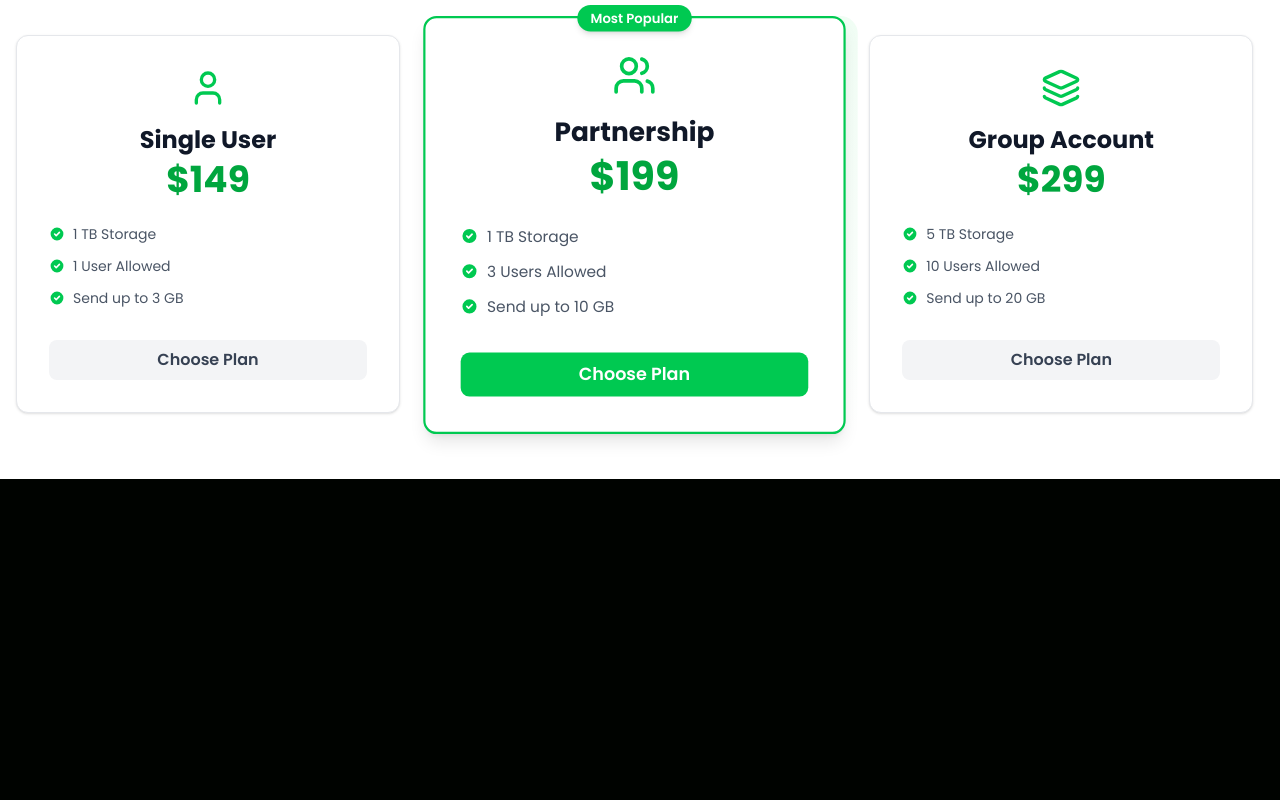
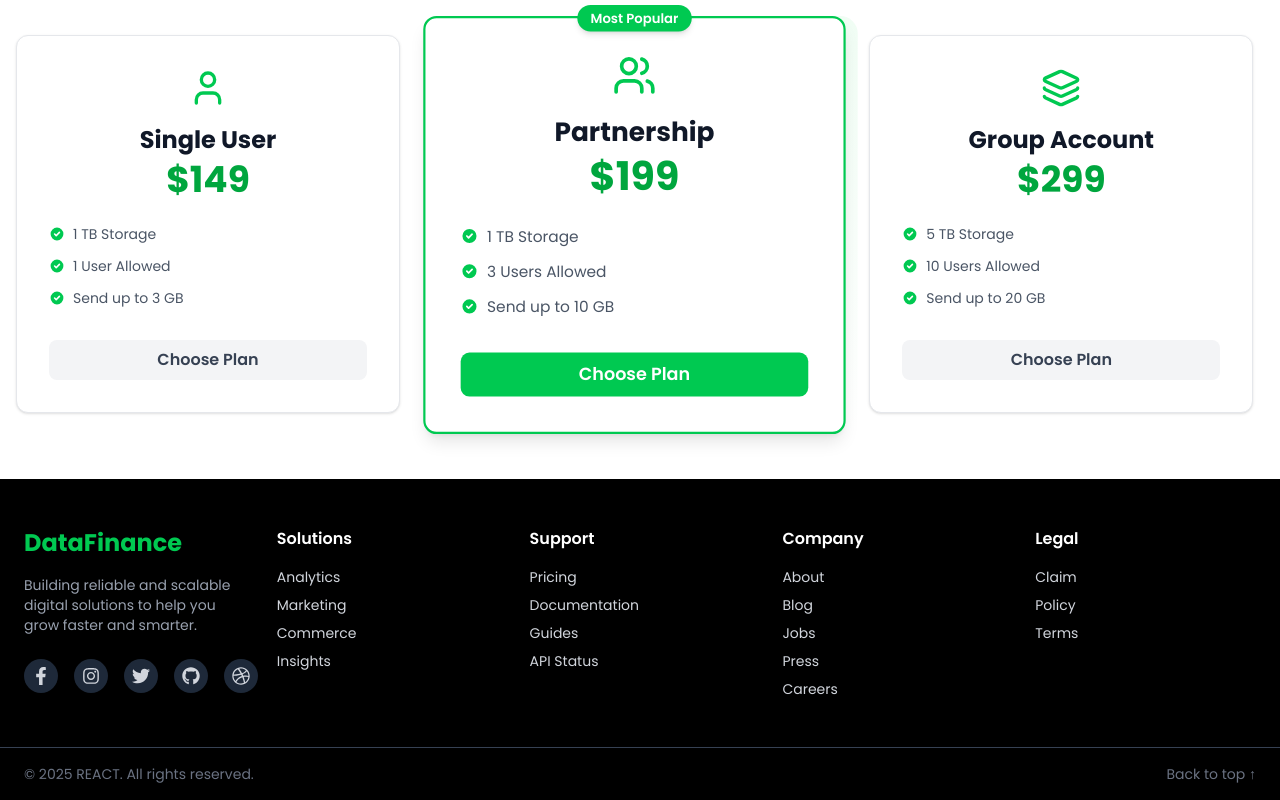
Before and after one commit to teshcodes/Data-Finance, a React (Vite) app: page / in a window 1280 px wide. Shown: the part 1849-2649 px from the top of the page. Before the commit the page ends 2328 px from the top, so only its background shows below. Built offline with nearby package versions, Linux system fonts and the light colour scheme.

Commit message:
Footer added

```diff
--- a/package.json
+++ b/package.json
@@ -23,6 +23,7 @@
     "openai": "^5.19.1",
     "react": "^19.1.1",
     "react-dom": "^19.1.1",
+    "react-icons": "^5.5.0",
     "react-typed": "^2.0.12",
     "replicate": "^1.1.0",
     "vite-express": "^0.21.1"
--- a/src/App.tsx
+++ b/src/App.tsx
@@ -3,6 +3,7 @@ import Hero from "./components/Hero";
 import Analytics from "./components/Analytics";
 import NewsletterSignup from "./components/NewsLetterSignup";
 import PricingPage from "./components/PricingPage";
+import Footer from "./components/Footer.tsx";
 
 
 export default function App() {
@@ -13,6 +14,7 @@ export default function App() {
       <Analytics />
       <NewsletterSignup />
       <PricingPage />
+      <Footer />
     </div>
   );
 }
--- /dev/null
+++ b/src/components/Footer.tsx
@@ -0,0 +1,141 @@
+ import React, { useState } from "react";
+import {
+  FaFacebookF,
+  FaInstagram,
+  FaTwitter,
+  FaGithub,
+  FaDribbble,
+} from "react-icons/fa";
+import { FiChevronDown } from "react-icons/fi";
+
+const Footer: React.FC = () => {
+  const [openSection, setOpenSection] = useState<string | null>(null);
+
+  const toggleSection = (section: string) => {
+    setOpenSection(openSection === section ? null : section);
+  };
+
+  return (
+    <footer className="bg-black text-gray-300">
+      {/* Top Section */}
+      <div className="max-w-7xl mx-auto px-6 py-12 border-b border-gray-700 grid grid-cols-1 md:grid-cols-5 gap-8">
+        {/* Brand & Description */}
+        <div>
+          <h2 className="text-green-500 font-bold text-2xl mb-4">DataFinance</h2>
+          <p className="text-gray-400 text-sm mb-6">
+            Building reliable and scalable digital solutions to help you grow
+            faster and smarter.
+          </p>
+          <div className="flex space-x-4 text-lg">
+            <a
+              href="#"
+              aria-label="Facebook"
+              className="p-2 rounded-full bg-gray-800 hover:bg-green-500 transition-colors"
+            >
+              <FaFacebookF />
+            </a>
+            <a
+              href="#"
+              aria-label="Instagram"
+              className="p-2 rounded-full bg-gray-800 hover:bg-green-500 transition-colors"
+            >
+              <FaInstagram />
+            </a>
+            <a
+              href="#"
+              aria-label="Twitter"
+              className="p-2 rounded-full bg-gray-800 hover:bg-green-500 transition-colors"
+            >
+              <FaTwitter />
+            </a>
+            <a
+              href="#"
+              aria-label="Github"
+              className="p-2 rounded-full bg-gray-800 hover:bg-green-500 transition-colors"
+            >
+              <FaGithub />
+            </a>
+            <a
+              href="#"
+              aria-label="Dribbble"
+              className="p-2 rounded-full bg-gray-800 hover:bg-green-500 transition-colors"
+            >
+              <FaDribbble />
+            </a>
+          </div>
+        </div>
+
+        {/* Footer Links Sections */}
+        {[
+          {
+            title: "Solutions",
+            links: ["Analytics", "Marketing", "Commerce", "Insights"],
+          },
+          {
+            title: "Support",
+            links: ["Pricing", "Documentation", "Guides", "API Status"],
+          },
+          {
+            title: "Company",
+            links: ["About", "Blog", "Jobs", "Press", "Careers"],
+          },
+          {
+            title: "Legal",
+            links: ["Claim", "Policy", "Terms"],
+          },
+        ].map((section) => (
+          <div key={section.title}>
+            {/* Desktop Title */}
+            <h3 className="hidden md:block text-white font-semibold mb-4">
+              {section.title}
+            </h3>
+
+            {/* Mobile Accordion */}
+            <button
+              onClick={() => toggleSection(section.title)}
+              className="flex md:hidden justify-between items-center w-full text-white font-semibold mb-2"
+            >
+              {section.title}
+              <FiChevronDown
+                className={`transform transition-transform ${
+                  openSection === section.title ? "rotate-180" : ""
+                }`}
+              />
+            </button>
+
+            {/* Links */}
+            <ul
+              className={`space-y-2 text-sm overflow-hidden transition-all duration-300 ${
+                openSection === section.title || window.innerWidth >= 768
+                  ? "max-h-40"
+                  : "max-h-0"
+              }`}
+            >
+              {section.links.map((link) => (
+                <li
+                  key={link}
+                  className="hover:text-green-500 hover:underline cursor-pointer"
+                >
+                  {link}
+                </li>
+              ))}
+            </ul>
+          </div>
+        ))}
+      </div>
+
+      {/* Bottom Bar */}
+      <div className="max-w-7xl mx-auto px-6 py-4 flex flex-col md:flex-row items-center justify-between text-sm text-gray-500">
+        <p>© 2025 REACT. All rights reserved.</p>
+        <button
+          onClick={() => window.scrollTo({ top: 0, behavior: "smooth" })}
+          className="mt-2 md:mt-0 hover:text-green-500 transition-colors"
+        >
+          Back to top ↑
+        </button>
+      </div>
+    </footer>
+  );
+};
+
+export default Footer;
--- a/src/components/NavBar.tsx
+++ b/src/components/NavBar.tsx
@@ -1,6 +1,6 @@
-import { useState } from "react";
-import { Menu, X } from "lucide-react";
-import { motion, AnimatePresence } from "framer-motion";
+ import { useState, useEffect } from "react";
+import { Menu, X, Sun, Moon } from "lucide-react";
+import { motion, AnimatePresence} from "framer-motion";
 import type { Variants } from "framer-motion";
 
 const menuVariants: Variants = {
@@ -11,9 +11,26 @@ const menuVariants: Variants = {
 
 export default function NavBar() {
   const [isOpen, setIsOpen] = useState(false);
+  const [theme, setTheme] = useState<"light" | "dark">("light");
+
+  useEffect(() => {
+    const savedTheme = localStorage.getItem("theme") as "light" | "dark";
+    const initialTheme = savedTheme || "light"; // ✅ default is light
+    setTheme(initialTheme);
+    document.documentElement.classList.add(initialTheme);
+  }, []);
+
+  const toggleTheme = () => {
+    const newTheme = theme === "light" ? "dark" : "light";
+    setTheme(newTheme);
+
+    document.documentElement.classList.remove(theme);
+    document.documentElement.classList.add(newTheme);
+    localStorage.setItem("theme", newTheme);
+  };
 
   return (
-    <nav className="shadow-md fixed w-full top-0 left-0 z-50 bg-[#000300] text-white">
+    <nav className="shadow-md fixed w-full top-0 left-0 z-50 bg-white dark:bg-[#000300] text-black dark:text-gray-100 transition-colors duration-300">
       <div className="max-w-7xl mx-auto px-4 sm:px-6 lg:px-8">
         <div className="flex justify-between h-16 items-center">
           {/* Logo */}
@@ -24,7 +41,7 @@ export default function NavBar() {
           </div>
 
           {/* Desktop Links */}
-          <div className="hidden md:flex space-x-6">
+          <div className="hidden md:flex space-x-6 items-center">
             <a href="#" className="hover:text-[#00df9a]">
               Home
             </a>
@@ -37,10 +54,34 @@ export default function NavBar() {
             <a href="#" className="hover:text-[#00df9a]">
               Contact
             </a>
+
+            {/* Dark/Light toggle */}
+            <button
+              onClick={toggleTheme}
+              className="ml-6 p-2 rounded-full border border-gray-400 dark:border-gray-600 hover:border-[#00df9a] transition"
+            >
+              {theme === "light" ? (
+                <Moon size={20} className="text-blue-500" />
+              ) : (
+                <Sun size={20} className="text-yellow-400" />
+              )}
+            </button>
           </div>
 
           {/* Mobile Toggle */}
-          <div className="md:hidden">
+          <div className="md:hidden flex items-center space-x-4">
+            {/* Dark/Light toggle for mobile */}
+            <button
+              onClick={toggleTheme}
+              className="p-2 rounded-full border border-gray-400 dark:border-gray-600 hover:border-[#00df9a] transition"
+            >
+              {theme === "light" ? (
+                <Moon size={20} className="text-blue-500" />
+              ) : (
+                <Sun size={20} className="text-yellow-400" />
+              )}
+            </button>
+
             <button
               onClick={() => setIsOpen(!isOpen)}
               className="p-2 hover:text-[#00df9a]"
@@ -51,7 +92,7 @@ export default function NavBar() {
         </div>
       </div>
 
-      {/* Mobile Dropdown with Animation */}
+      {/* Mobile Dropdown */}
       <AnimatePresence>
         {isOpen && (
           <motion.div
@@ -60,10 +101,10 @@ export default function NavBar() {
             animate="visible"
             exit="exit"
             transition={{ duration: 0.3, ease: "easeInOut" }}
-            className="md:hidden bg-[#000300] shadow-md overflow-hidden relative z-40"
+            className="md:hidden bg-white dark:bg-slate-900 shadow-md overflow-hidden relative z-40"
           >
             <div className="flex flex-col space-y-2 px-6 py-3 gap-2">
-              <a href="#" className="hover:text-[#00df9a] border-b w-1/2 pb-3 ">
+              <a href="#" className="hover:text-[#00df9a] border-b w-1/2 pb-3">
                 Home
               </a>
               <a href="#" className="hover:text-[#00df9a] border-b w-1/2 pb-3">
```
Also changed, not shown: 1 other file (tests, documents, lock files or other folders).
